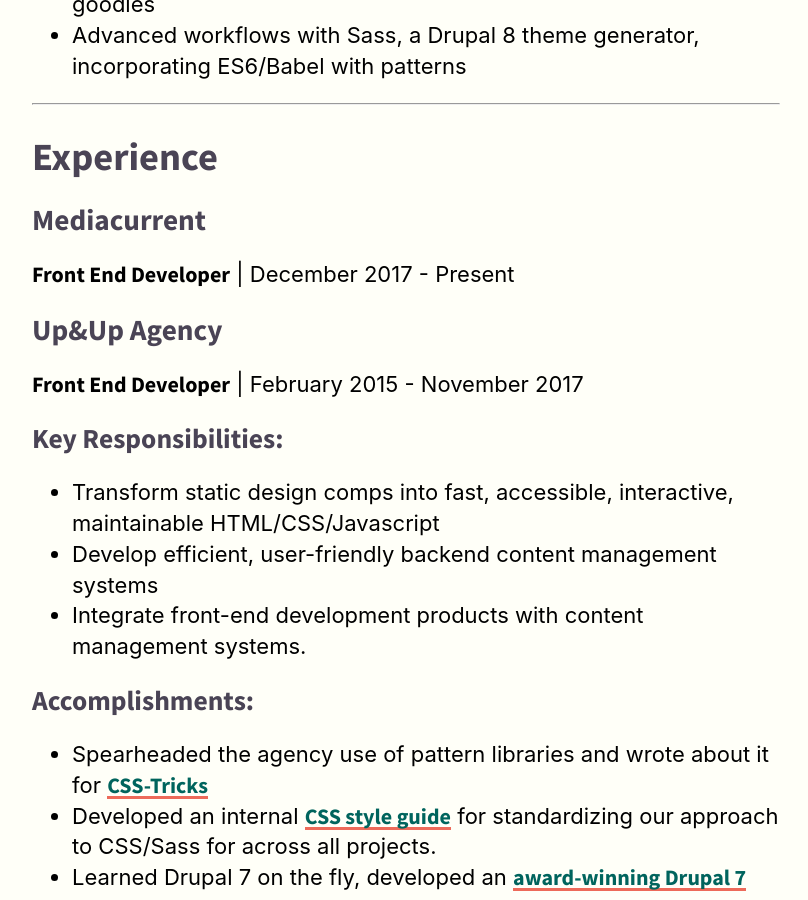
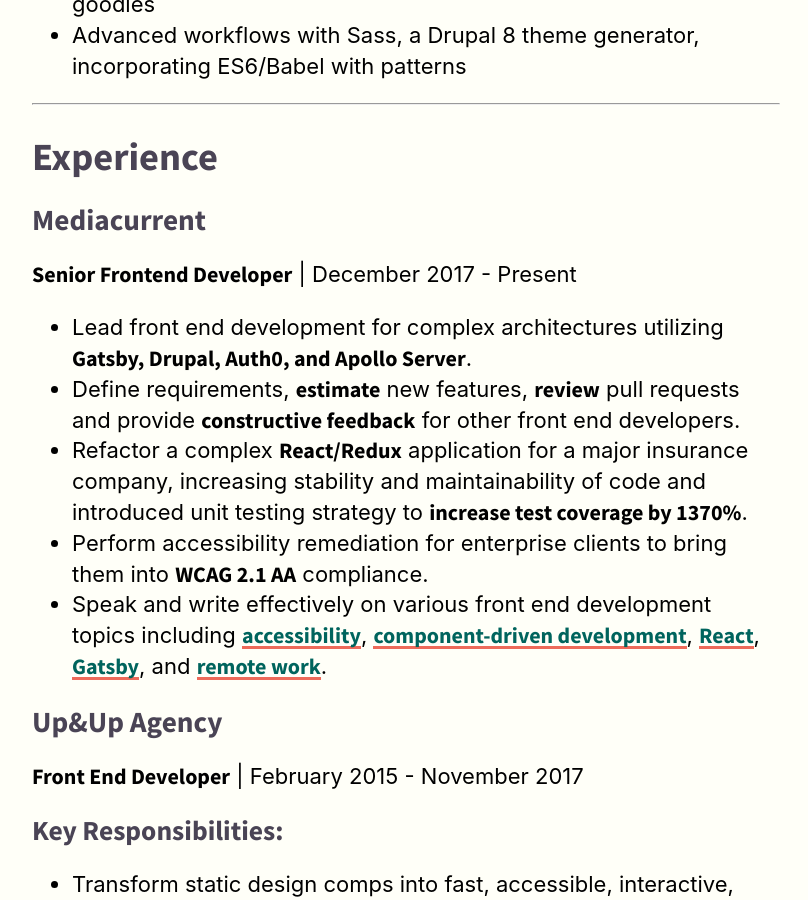
Before and after one commit to benjamingrobertson/benjamingrobertson.github.io, a Jekyll site: the page built from about.md, in a window 1280 px wide and 900 px high, scrolled down 3123 px. Shown: the whole window, without its empty margins (234-1042 px from the left). Built offline with Jekyll 4.4.1, drawn with Linux system fonts in a browser that asks for light colours; some web fonts are replaced.

Commit message:
Add description.

```diff
--- a/about.md
+++ b/about.md
@@ -80,7 +80,13 @@ This full day training session starts with an overview of component-driven devel
 ## Experience
 
 ### Mediacurrent
-**Front End Developer** | December 2017 - Present
+**Senior Frontend Developer** | December 2017 - Present
+
+- Lead front end development for complex architectures utilizing **Gatsby, Drupal, Auth0, and Apollo Server**.
+- Define requirements, **estimate** new features, **review** pull requests and provide **constructive feedback** for other front end developers.
+- Refactor a complex **React/Redux** application for a major insurance company, increasing stability and maintainability of code and introduced unit testing strategy to **increase test coverage by 1370%**.
+- Perform accessibility remediation for enterprise clients to bring them into **WCAG 2.1 AA** compliance.
+- Speak and write effectively on various front end development topics including [accessibility](https://www.mediacurrent.com/blog/5-website-accessibility-checkers), [component-driven development](https://www.mediacurrent.com/blog/join-our-drupalcon-training-session-component-based-development-using-ui-patterns/), [React](https://www.mediacurrent.com/blog/myth-inaccessible-react), [Gatsby](https://www.youtube.com/watch?v=QiocnDGnKfs&index=6&t=0s&list=PLCU2qJekvcN1wzgVKymbjbGtZ3VgAWOdj), and [remote work](https://www.mediacurrent.com/blog/improve-your-remote-work-productivity-shutdown-ritual).
 
 ### Up&Up Agency
 **Front End Developer** \| February 2015 - November 2017
```
